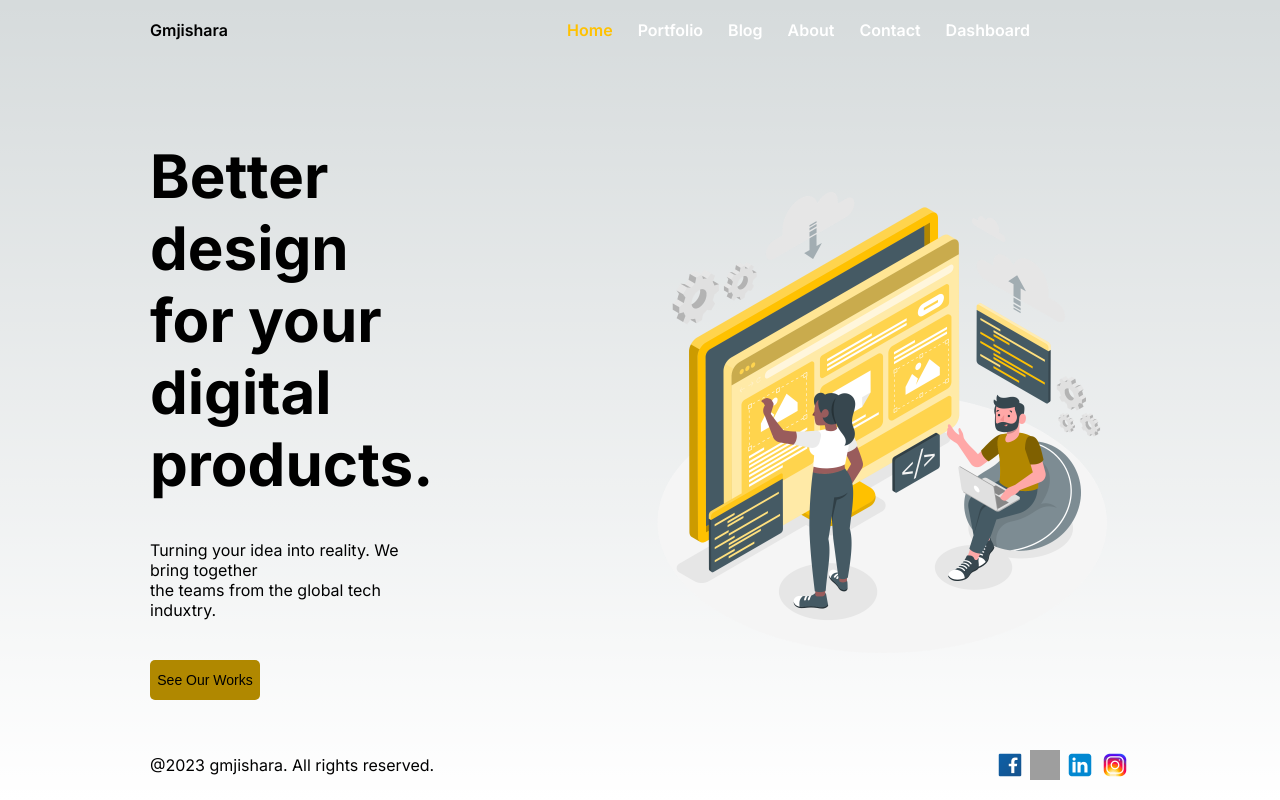
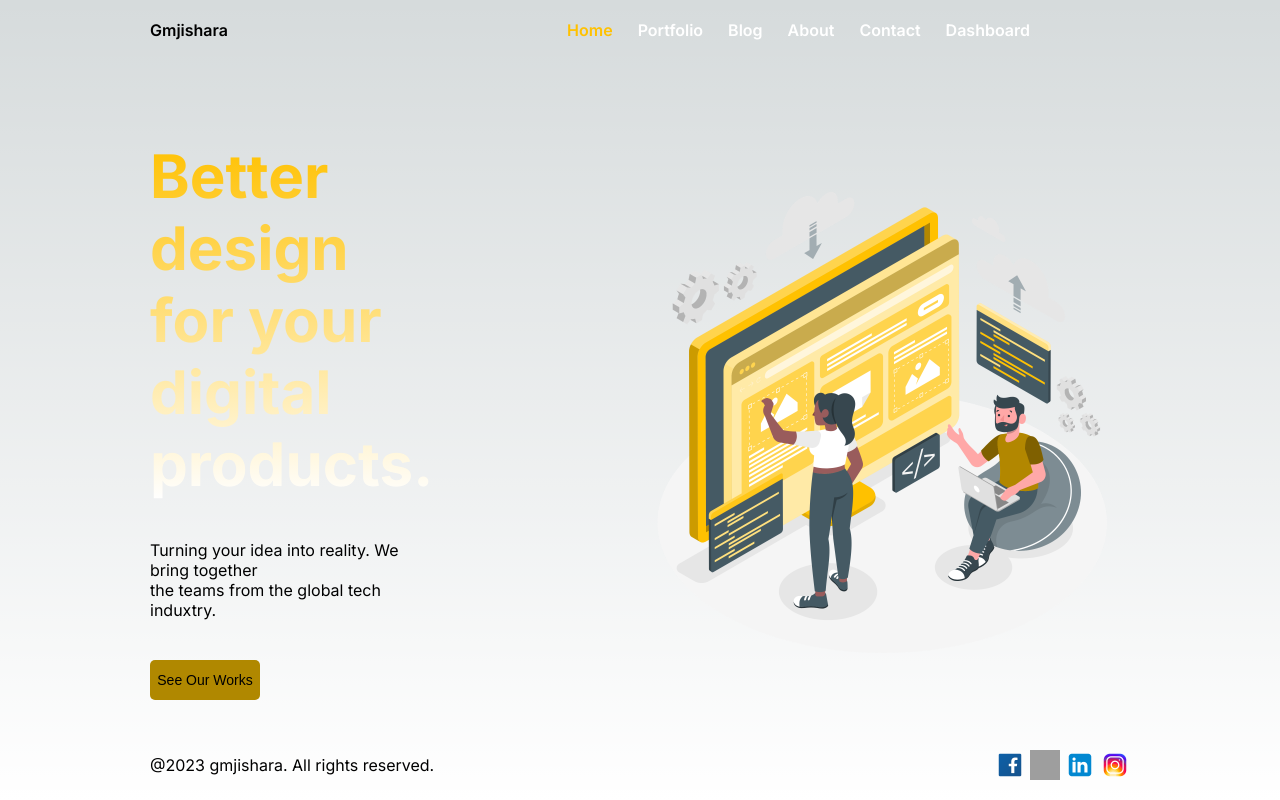
Before and after one commit to gmjishara/Personal_Business_Web_App, a Next.js app: page / in a window 1280 px wide. Built offline with nearby package versions, Linux system fonts and the light colour scheme; grey boxes are pictures that could not be loaded.

Commit message:
designed main text

```diff
--- a/app/page.module.css
+++ b/app/page.module.css
@@ -8,6 +8,9 @@
 .homeTitle {
   font-size: 30px;
   font-weight: 600;
+  background: linear-gradient(to bottom, #FFC100,#ffffff);
+  -webkit-background-clip: text;
+  -webkit-text-fill-color: transparent;
 }
 
 .homeText {
```
